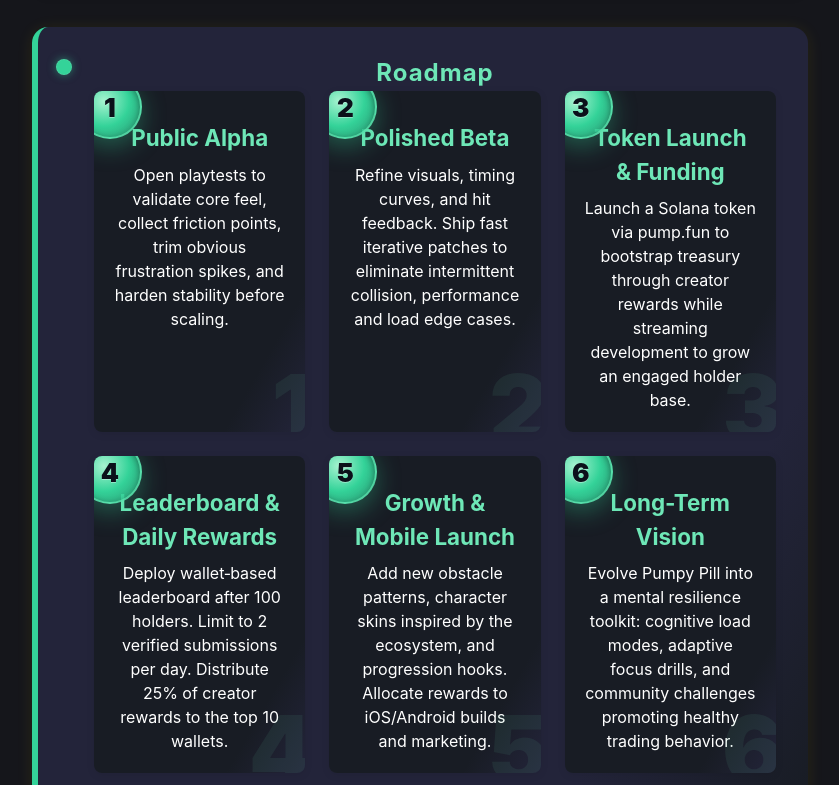
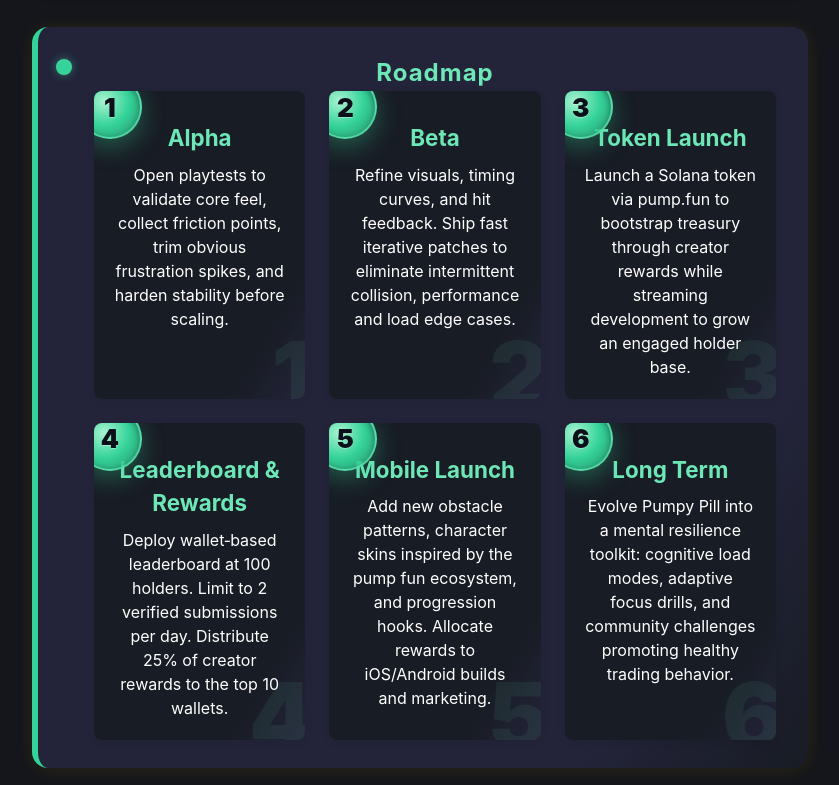
Before and after one commit to pumpypill/Pumpypill, a website: page index.html in a window 1280 px wide. Shown: the part 1160-1945 px from the top of the page, without its empty margins (220-1059 px from the left). Drawn offline with Linux system fonts and the light colour scheme.

Commit message:
content updates

```diff
--- a/index.html
+++ b/index.html
@@ -37,37 +37,37 @@
                 <div class="roadmap-grid">
                     <div class="roadmap-item">
                         <div class="roadmap-content">
-                            <h3>Public Alpha</h3>
+                            <h3>Alpha</h3>
                             <p>Open playtests to validate core feel, collect friction points, trim obvious frustration spikes, and harden stability before scaling.</p>
                         </div>
                     </div>
                     <div class="roadmap-item">
                         <div class="roadmap-content">
-                            <h3>Polished Beta</h3>
+                            <h3>Beta</h3>
                             <p>Refine visuals, timing curves, and hit feedback. Ship fast iterative patches to eliminate intermittent collision, performance and load edge cases.</p>
                         </div>
                     </div>
                     <div class="roadmap-item">
                         <div class="roadmap-content">
-                            <h3>Token Launch & Funding</h3>
+                            <h3>Token Launch</h3>
                             <p>Launch a Solana token via pump.fun to bootstrap treasury through creator rewards while streaming development to grow an engaged holder base.</p>
                         </div>
                     </div>
                     <div class="roadmap-item">
                         <div class="roadmap-content">
-                            <h3>Leaderboard & Daily Rewards</h3>
-                            <p>Deploy wallet‑based leaderboard after 100 holders. Limit to 2 verified submissions per day. Distribute 25% of creator rewards to the top 10 wallets.</p>
+                            <h3>Leaderboard & Rewards</h3>
+                            <p>Deploy wallet‑based leaderboard at 100 holders. Limit to 2 verified submissions per day. Distribute 25% of creator rewards to the top 10 wallets.</p>
                         </div>
                     </div>
                     <div class="roadmap-item">
                         <div class="roadmap-content">
-                            <h3>Growth & Mobile Launch</h3>
-                            <p>Add new obstacle patterns, character skins inspired by the ecosystem, and progression hooks. Allocate rewards to iOS/Android builds and marketing.</p>
+                            <h3>Mobile Launch</h3>
+                            <p>Add new obstacle patterns, character skins inspired by the pump fun ecosystem, and progression hooks. Allocate rewards to iOS/Android builds and marketing.</p>
                         </div>
                     </div>
                     <div class="roadmap-item">
                         <div class="roadmap-content">
-                            <h3>Long-Term Vision</h3>
+                            <h3>Long Term</h3>
                             <p>Evolve Pumpy Pill into a mental resilience toolkit: cognitive load modes, adaptive focus drills, and community challenges promoting healthy trading behavior.</p>
                         </div>
                     </div>
```
